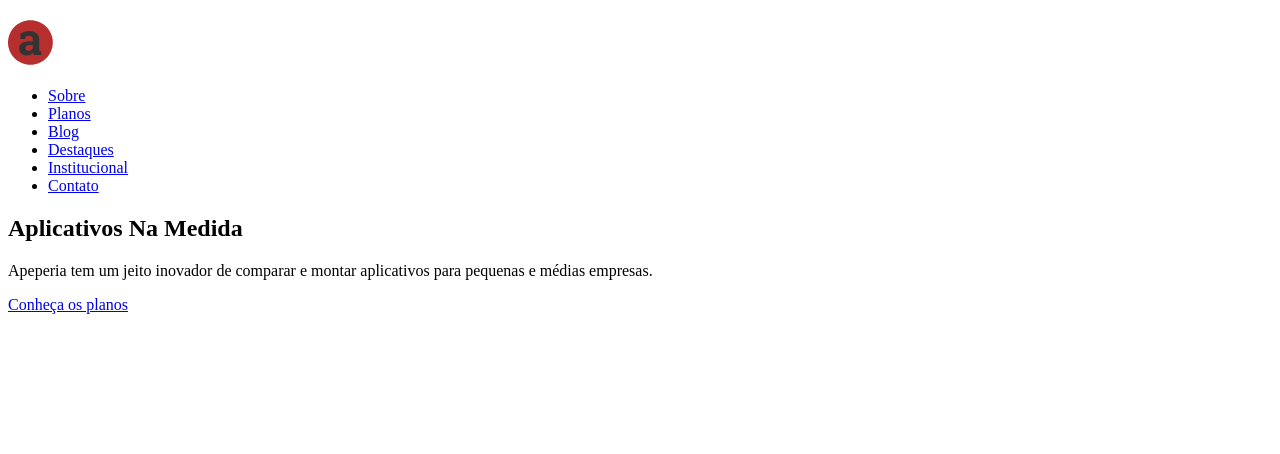
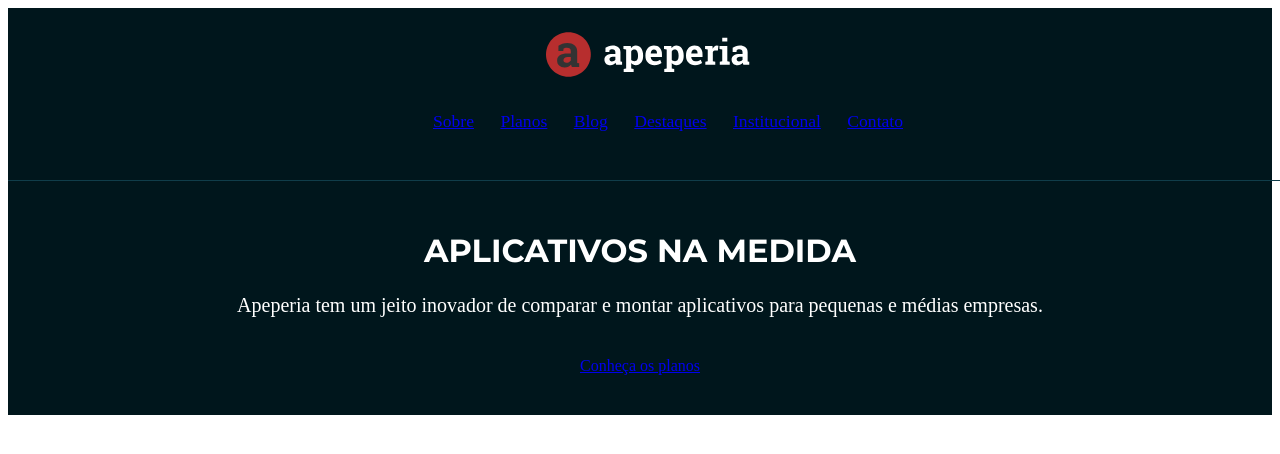
Before and after one commit to VicenteLamberti/apeperia-alura, a plain HTML site: page index.html in a window 1280 px wide. Drawn offline with Linux system fonts and the light colour scheme.

Commit message:
adicionando classes

```diff
--- a/index.html
+++ b/index.html
@@ -12,27 +12,29 @@
     <link
         href="https://fonts.googleapis.com/css2?family=Josefin+Sans:wght@400;700&family=Montserrat:wght@300;400;700&family=Open+Sans:wght@300;400;700&display=swap"
         rel="stylesheet">
+    <link rel="stylesheet" href="css/chamada.css" >
+    <link rel="stylesheet" href="css/cabecalho.css" >
 </head>
 
 <body>
-    <header>
-        <img src="img/logo-apeperia.svg" alt="Logo da Apeperia">
-        <nav>
+    <header class="cabecalho">
+        <img src="img/logo-apeperia.svg" alt="Logo da Apeperia" class="cabecalho__logo">
+        <nav class="cabecalho__navegacao">
             <ul>
-                <li><a href="#">Sobre</a></li>
-                <li><a href="#">Planos</a></li>
-                <li><a href="#">Blog</a></li>
-                <li><a href="#">Destaques</a></li>
-                <li><a href="#">Institucional</a></li>
-                <li><a href="#">Contato</a></li>
+                <li class="cabecalho__link"><a href="#">Sobre</a></li>
+                <li class="cabecalho__link"><a href="#">Planos</a></li>
+                <li class="cabecalho__link"><a href="#">Blog</a></li>
+                <li class="cabecalho__link"><a href="#">Destaques</a></li>
+                <li class="cabecalho__link"><a href="#">Institucional</a></li>
+                <li class="cabecalho__link"><a href="#">Contato</a></li>
             </ul>
         </nav>
     </header>
     <main>
-        <section>
-            <h1>Aplicativos Na Medida</h1>
-            <p>Apeperia tem um jeito inovador de comparar e montar aplicativos para pequenas e médias empresas.</p>
-            <a href="#">Conheça os planos</a>
+        <section class="chamada">
+            <h1 class="chamada__titulo">Aplicativos Na Medida</h1>
+            <p class="chamada__texto">Apeperia tem um jeito inovador de comparar e montar aplicativos para pequenas e médias empresas.</p>
+            <a class="chamada__botao" href="#">Conheça os planos</a>
         </section>
     </main>
 
```
